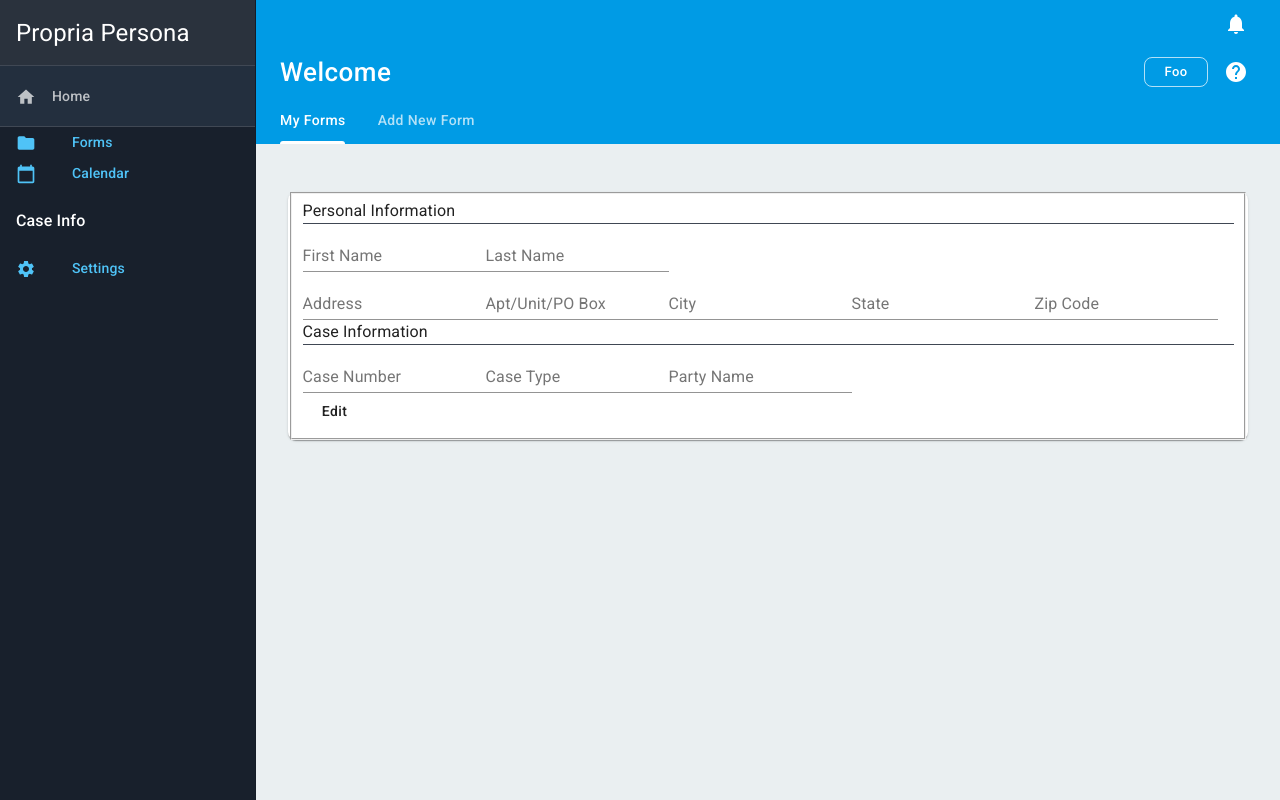
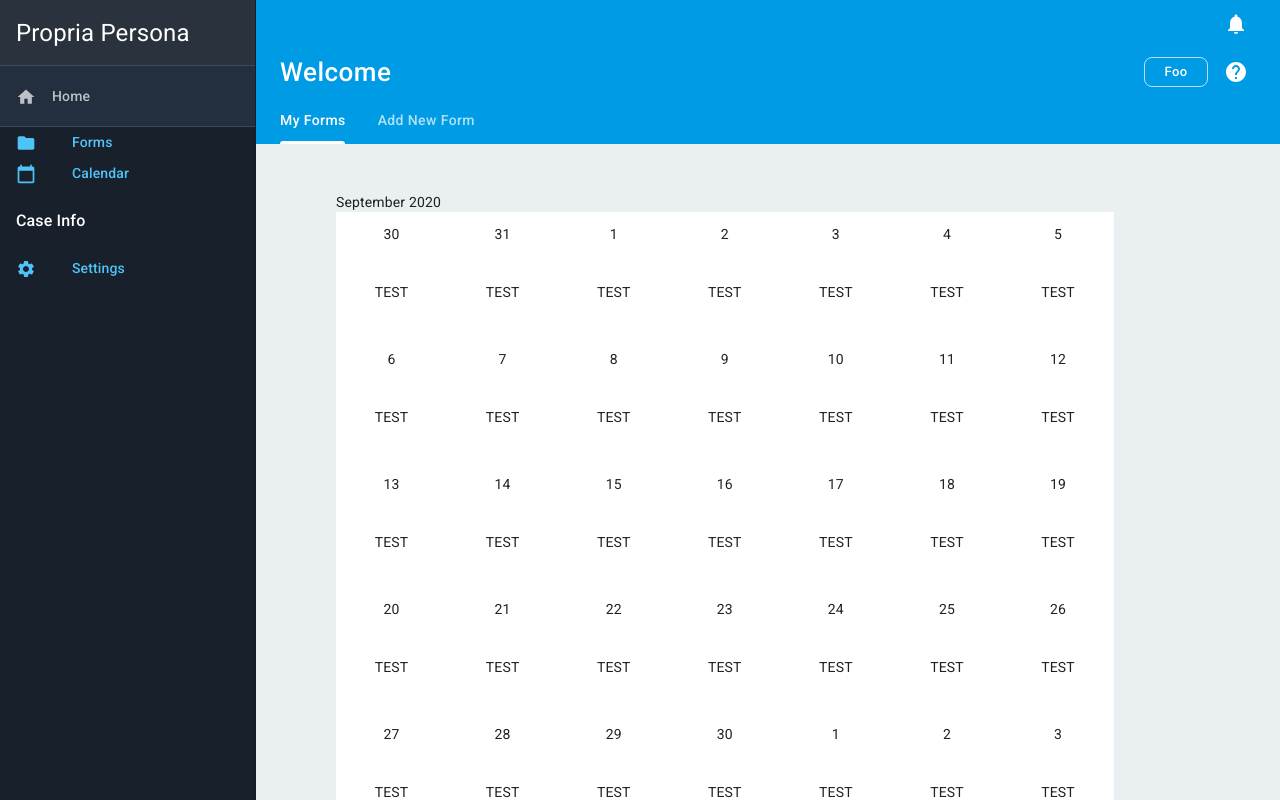
Before and after one commit to propriapersona/propriapersona-fe, a React (Create React App) app: page /1/dashboard in a window 1280 px wide. Shown: the top 800 px of the page. Built offline with nearby package versions, Linux system fonts and the light colour scheme; no server answers; sample sign-in values are in the browser's storage.

Commit message:
Made progress on calendar styling.

```diff
--- a/src/components/calendar/Calendar.js
+++ b/src/components/calendar/Calendar.js
@@ -2,9 +2,30 @@ import React, { useState, useEffect } from "react";
 import dayjs from "dayjs";
 import moment from "moment";
 import buildCalendar from "./build.js";
+import { withStyles } from "@material-ui/core/styles";
 import Paper from "@material-ui/core/Paper";
+import Day from "./Day.js";
 
-const Calendar = () => {
+const styles = (theme) => ({
+  week: {
+    backgroundColor: "white",
+    width: "90%",
+    height: "125px",
+    lineHeight: "44px",
+    textAlign: "center",
+    textTransform: "uppercase",
+    display: "flex",
+    fontWeight: "400",
+  },
+  container: {
+    width: "90%",
+    height: "90vh",
+    margin: "auto",
+  },
+});
+
+const Calendar = (props) => {
+  const { classes } = props;
   const [calendar, setCalendar] = useState([]);
   const [value, setValue] = useState(moment());
 
@@ -31,15 +52,27 @@ const Calendar = () => {
     return "";
   }
 
+  function currMonthName() {
+    return value.format("MMMM");
+  }
+
+  function currYear() {
+    return value.format("YYYY");
+  }
+
   return (
     <>
-      <h1>Calendar will go here.</h1>
-      <div>
+      <div className={classes.container}>
+        <div>
+          <div>
+            {currMonthName()} {currYear()}
+          </div>
+        </div>
         {calendar.map((week) => {
           return (
-            <div>
+            <div className={classes.week}>
               {week.map((day) => {
-                return <div>{day.format("D").toString()}</div>;
+                return <Day data={day} />;
               })}
             </div>
           );
@@ -49,4 +82,4 @@ const Calendar = () => {
   );
 };
 
-export default Calendar;
+export default withStyles(styles)(Calendar);
--- /dev/null
+++ b/src/components/calendar/Day.js
@@ -0,0 +1,33 @@
+import React from "react";
+import { withStyles } from "@material-ui/core/styles";
+
+const styles = (theme) => ({
+  day: {
+    position: "relative",
+    width: "calc(100% / 7)",
+    height: "44px",
+    // display: "inline-block",
+    backgroundColor: "white",
+    padding: "0",
+    margin: "0",
+    // boxSizing: "border-box",
+    // zIndex: "1",
+    textAlign: "center",
+  },
+});
+
+const Day = (props) => {
+  const { classes } = props;
+
+  console.log(props);
+  return (
+    <>
+      <div className={classes.day}>
+        {props.data.format("D".toString())}
+        <p>Test</p>
+      </div>
+    </>
+  );
+};
+
+export default withStyles(styles)(Day);
--- a/src/components/dashboard/Dashboard.js
+++ b/src/components/dashboard/Dashboard.js
@@ -154,7 +154,7 @@ const styles = {
 const Dashboard = (props) => {
   const { classes, getAccount } = props;
   const { username } = useParams();
-  const [menuItem, setMenuItem] = useState("settings");
+  const [menuItem, setMenuItem] = useState("calendar");
 
   useEffect(() => {
     getAccount(username);
```
